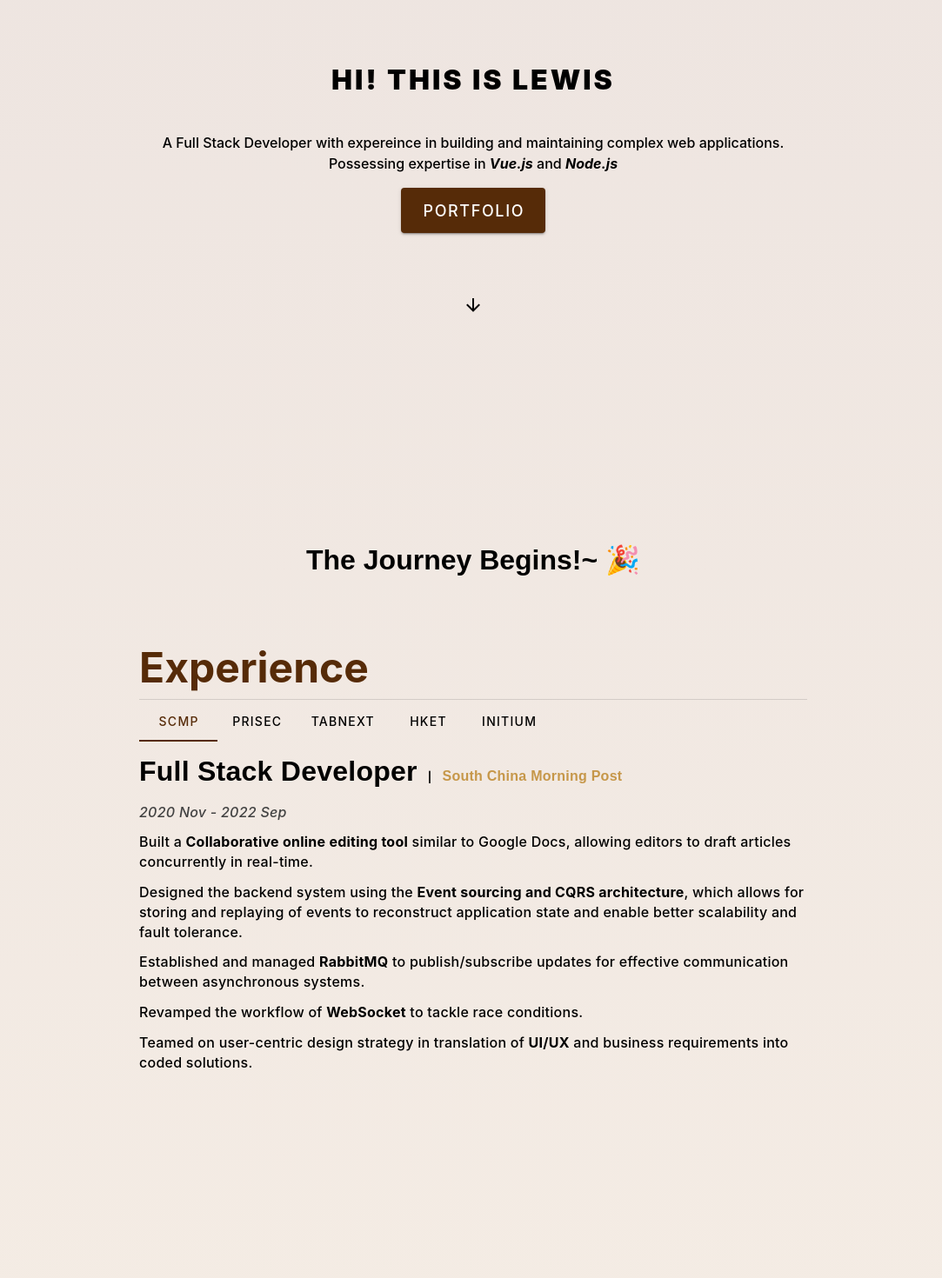
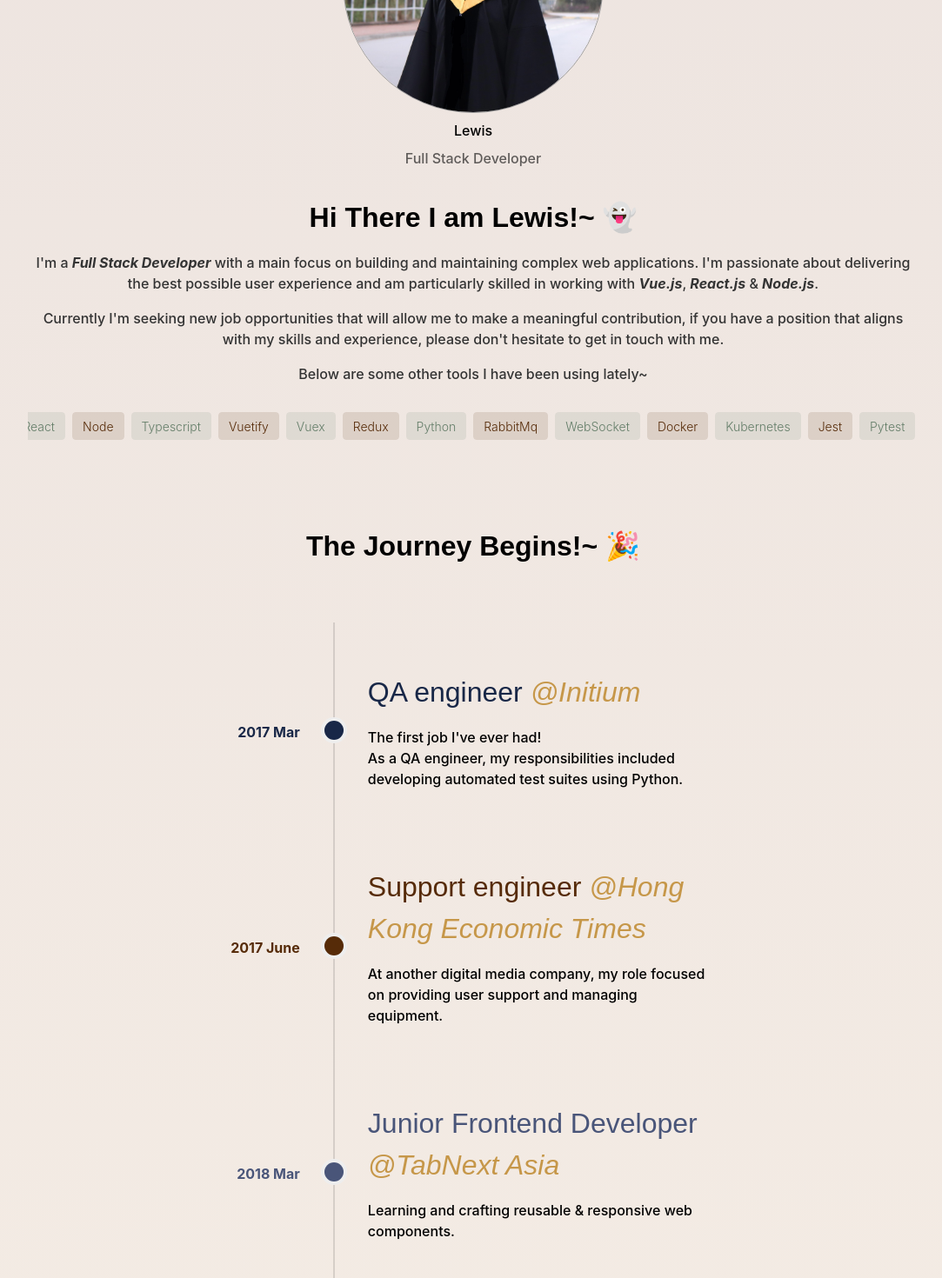
Before and after one commit to HoiPangCHEUNG/hoipangcheung.github.io, a Vue app: page / in a window 1280 px wide. Shown: the part 260-1730 px from the top of the page at 87% size, without its empty margins (96-1179 px from the left). Built offline with nearby package versions, Linux system fonts and the light colour scheme.

Commit message:
feat: revamp sections

```diff
--- a/src/components/sections/AboutSection.vue
+++ /dev/null
@@ -1,123 +0,0 @@
-<template>
-  <div id="AboutContainer">
-    <div class="PersonalInfoContent">
-      <h1 class="Title">About Me</h1>
-      <v-divider />
-      <div class="BackgroundAndSkills">
-        <div>
-          <p v-for="(content, index) in intro" class="Background" v-html="content" :key="index"></p>
-        </div>
-        <div>
-          <v-chip-group>
-            <v-chip
-              v-for="(item, index) in techStacks"
-              class="ma-2 Chip"
-              :key="index"
-              color="success"
-              label
-            >
-              {{ item }}
-            </v-chip>
-          </v-chip-group>
-        </div>
-      </div>
-    </div>
-  </div>
-</template>
-
-<script lang="ts" setup>
-const intro = [
-  'Hi there, Welcome to my space, I am Lewis, a <b>Full Stack Developer</b> who loves solving problem and crafting tools.',
-  'Currently I am building a <b>real-time transit application</b> that provides estimated arrival times (ETA) for <b>TTC buses and streetcars</b>, Make sure to check it out!',
-  'Here are some of the Tech Stacks I have been using lately.'
-]
-
-const techStacks = [
-  'Vue.js',
-  'React.js',
-  'Node.js',
-  'Typescript',
-  'Python',
-  'RabbitMq',
-  'WebSocket',
-  'MongoDB',
-  'Mysql',
-  'Docker',
-  'Kubernetes',
-  'Jest',
-  'Pytest',
-  'Google Analytics',
-  'Vuetify',
-  'Vuex',
-  'Event-Sourcing',
-  'CQRS'
-]
-</script>
-
-<style scoped>
-#AboutContainer {
-  min-height: 100vh;
-  /* justify-content: center; */
-  align-items: center;
-  display: flex;
-  flex-direction: column;
-}
-
-p {
-  margin-bottom: 12px;
-}
-
-.BackgroundAndSkills {
-  display: grid;
-  grid-template-columns: 1fr 1fr;
-  grid-gap: 2rem;
-  padding-top: 16px;
-}
-
-.PersonalInfoContent {
-  width: 60%;
-}
-
-.Title {
-  width: 100%;
-  text-align: end;
-}
-
-h1 {
-  font-size: 48px;
-  color: #562b08;
-}
-
-.Chip {
-  pointer-events: none;
-  font-weight: 500;
-}
-
-@media (min-width: 1281px) {
-  #AboutContainer {
-    min-height: 80vh;
-  }
-}
-
-@media (max-width: 1280px) {
-  #AboutContainer {
-    min-height: 110vh;
-  }
-}
-
-@media (max-width: 980px) {
-  .BackgroundAndSkills {
-    grid-template-columns: 1fr;
-    grid-gap: 1rem;
-  }
-  .PersonalInfoContent {
-    width: 80%;
-  }
-}
-
-@media (max-width: 500px) {
-  #AboutContainer {
-    min-height: 120vh;
-  }
-}
-</style>
--- a/src/components/sections/ExperienceSection.vue
+++ b/src/components/sections/ExperienceSection.vue
@@ -1,202 +1,122 @@
 <template>
   <div id="ExperienceContainer">
-    <v-card class="elevation-0 ExperienceContent" color="transparent">
-      <h1>Experience</h1>
-      <v-divider />
-      <div :class="stylesAttrs.classAttrs">
-        <v-tabs v-model="tab" :direction="stylesAttrs.direction" color="#562B08" show-arrows>
-          <v-tab
-            v-for="jobDetail in jobDetails"
-            :key="jobDetail.shortName"
-            :value="jobDetail.shortName"
-          >
-            {{ jobDetail.shortName }}
-          </v-tab>
-        </v-tabs>
-        <v-window class="elevation-0" v-model="tab">
-          <v-window-item
-            v-for="jobDetail in jobDetails"
-            :key="jobDetail.shortName"
-            :value="jobDetail.shortName"
-          >
-            <v-card color="transparent" flat>
-              <v-card-text>
-                <div class="roleDetails">
-                  <h2>{{ jobDetail.jobTitle }}</h2>
-                  <h3>|</h3>
-                  <h2 class="companyTitle" @click="handleOpenNewTabClick(jobDetail.url)">
-                    {{ jobDetail.fullName }}
-                  </h2>
-                </div>
-                <p class="jobDuration">{{ jobDetail.duration }}</p>
-
-                <p v-for="(duty, index) in jobDetail.duties" v-html="duty" :key="index"></p>
-              </v-card-text>
-            </v-card>
-          </v-window-item>
-        </v-window>
-      </div>
-    </v-card>
+    <v-timeline class="Timeline" truncate-line="end" :side="getSide">
+      <v-timeline-item v-for="(info, i) in infos" :key="i" :dot-color="info.color" size="small">
+        <template v-slot:opposite>
+          <div
+            :class="`pt-1 headline font-weight-bold`"
+            :style="getStyle(info.color)"
+            v-text="info.year"
+          />
+        </template>
+        <div class="Content">
+          <h2
+            :class="`headline font-weight-light mb-4`"
+            :style="getStyle(info.color)"
+            v-html="info.title"
+          />
+          <p v-html="info.event" />
+        </div>
+      </v-timeline-item>
+    </v-timeline>
   </div>
 </template>
 
-<script lang="ts" setup>
-import { handleOpenNewTabClick } from '@/utils/url'
-import { computed, ref } from 'vue'
+<script setup lang="ts">
+import { cuhk, hket, initium, prisec, scmp, tabNext } from '@/constant/link'
+import { computed } from 'vue'
 
 const props = defineProps<{ isSmallScreen: boolean }>()
 
-const stylesAttrs = computed(() => {
-  const direction: 'horizontal' | 'vertical' | undefined = props.isSmallScreen
-    ? 'horizontal'
-    : 'vertical'
-
-  const classAttrs = props.isSmallScreen ? '' : 'd-flex flex-row'
-  return { classAttrs, direction }
+const getSide = computed(() => {
+  return props.isSmallScreen ? 'end' : undefined
 })
 
-const jobDetails = [
+const getStyle = (color: string) => {
+  return `color: ${color}`
+}
+
+const getLink = (url: string, title: string) => {
+  return `<a href="${url}" target="_blank">@${title}</a>`
+}
+
+const infos = [
   {
-    shortName: 'SCMP',
-    value: 1,
-    fullName: 'South China Morning Post',
-    duration: '2020 Nov - 2022 Sep',
-    jobTitle: 'Full Stack Developer',
-    url: 'https://www.scmp.com/',
-    duties: [
-      'Built a <b>Collaborative online editing tool</b> similar to Google Docs, allowing editors to draft articles concurrently in real-time.',
-      'Designed the backend system using the <b>Event sourcing and CQRS architecture</b>, which allows for storing and replaying of events to reconstruct application state and enable better scalability and fault tolerance.',
-      'Established and managed <b>RabbitMQ</b> to publish/subscribe updates for effective communication between asynchronous systems.',
-      'Revamped the workflow of <b>WebSocket</b> to tackle race conditions.',
-      'Teamed on user-centric design strategy in translation of <b>UI/UX</b> and business requirements into coded solutions.'
-    ]
+    year: '2017 Mar',
+    title: `QA engineer ${getLink(initium, 'Initium')}`,
+    event: `The first job I've ever had!<br/>As a QA engineer, my responsibilities included developing automated test suites using Python.`,
+    color: '#182747'
   },
   {
-    shortName: 'Prisec',
-    value: 2,
-    fullName: 'Prisec Limited',
-    duration: '2019 Jan - 2020 Oct',
-    jobTitle: 'Software Developer',
-    url: 'https://prisec.co/',
-    duties: [
-      'Developed an authenticator on top of <b>OIDC protocol</b> for hassle-free registration and login, while maintaining user anonymity.',
-      'Implemented a highly efficient Python WebCrawler capable of automatically fetching and filtering <b>millions of rows of targeted data daily</b>, allowing for easy analysis and processing.',
-      'Desgined and built a peer-2-peer trading application with <b>gRpc and Flutter</b> from scratch'
-    ]
+    year: '2017 June',
+    title: `Support engineer ${getLink(hket, 'Hong Kong Economic Times')}`,
+    event:
+      'At another digital media company, my role focused on providing user support and managing equipment.',
+    color: '#562b08'
   },
   {
-    shortName: 'TabNext',
-    value: 3,
-    fullName: 'TabNext Asia',
-    duration: '2018 March - 2018 Dec',
-    jobTitle: 'Junior Front-end Developer',
-    url: 'https://www.tabnext.asia/',
-    duties: [
-      'Developed and maintained <b>user-friendly front-end interfaces</b> for web applications, with a focus on usability, accessibility, and performance.',
-      'Collaborated with the development team to design and implement user interfaces that meet <b>business requirements</b> and adhere to design standards.',
-      'Implemented <b>responsive design principles</b> to ensure that web applications function smoothly across all devices and screen sizes.'
-    ]
+    year: '2018 Mar',
+    title: `Junior Frontend Developer ${getLink(tabNext, 'TabNext Asia')}`,
+    event: 'Learning and crafting reusable & responsive web components.',
+    color: '#495579'
   },
   {
-    shortName: 'HKET',
-    value: 4,
-    fullName: 'Hong Kong Economic Times',
-    duration: '2017 June - 2017 Aug',
-    jobTitle: 'IT support Engineer',
-    url: 'https://www.hket.com/',
-    duties: [
-      'Wrote <b>Bash scripts</b> to automate tasks, such as remote access control and device maintenance, improving efficiency.',
-      'Investigated and resolves technical issues reported by end-users.',
-      'Provided <b>Level 1 technical support</b> to end-users via phone, email, or in-person, ensuring timely resolution of issues and minimal downtime.',
-      'Installed and configured software applications and hardware devices'
-    ]
+    year: '2019 Jan',
+    title: `Software Developer ${getLink(prisec, 'Prisec')}`,
+    event: 'Developed an authenticator application on top of the OIDC protocol.',
+    color: '#182747'
   },
   {
-    shortName: 'Initium',
-    value: 5,
-    fullName: 'Initium Media',
-    duration: '2017 Mar - 2017 Aug',
-    jobTitle: 'QA Engineer',
-    url: 'https://theinitium.com/',
-    duties: [
-      'Developed automated test suites in <b>Python</b> to test RESTful APIs, reducing the time and effort required for manual testing.',
-      'Analyzed new features and changes to existing features, and wrote test cases to ensure proper functionality and regression testing.',
-      'Tracked and managed defects using <b>Jira</b>, including creating and assigning tickets, monitoring resolution status, and verifying fixes.'
-    ]
+    year: '2019 Nov',
+    title: `Graduation ${getLink(cuhk, 'CUHK')}`,
+    event: 'Officially graduated = ] 🚀  <br/>Thanks Google & my fellow groupmates',
+    color: '#562b08'
+  },
+  {
+    year: '2020 Nov',
+    title: `Full Stack Developer ${getLink(scmp, 'South China Morning Post')}`,
+    event:
+      'Designed and built a customized collaborative online editing system similar to Google Docs.',
+    color: '#495579'
   }
 ]
-const tab = ref('one')
 </script>
 
 <style scoped>
-.jobDuration {
-  font-style: italic;
-  color: #424242;
+#ExperienceContainer {
+  min-height: 100vh;
+  justify-content: center;
+  align-items: center;
+  display: flex;
+  flex-direction: column;
+  margin-bottom: 64px;
 }
 
-.roleDetails {
-  display: flex;
-  flex-wrap: wrap;
-  align-items: baseline;
+.Timeline {
+  width: 95%;
 }
 
-.companyTitle {
-  color: #c69749;
-  cursor: pointer;
-  font-size: 16px;
-}
-
-h1 {
-  font-size: 48px;
-  color: #562b08;
+.Content {
+  max-width: 400px;
 }
 
 h2 {
-  padding: 12px 12px 12px 0px;
-}
-
-h3 {
-  padding-right: 12px;
+  margin-top: 32px;
 }
 
 p {
-  padding-bottom: 12px;
-  font-size: 16px;
-}
-
-.v-card-text {
-  padding: 0rem;
-}
-.v-slide-group {
-  min-width: 120px;
-}
-
-#ExperienceContainer {
-  min-height: 100vh;
-  width: 100%;
-  display: flex;
-  justify-content: center;
-}
-
-.ExperienceContent {
-  width: 60%;
-}
-
-@media (min-width: 1281px) {
-  #ExperienceContainer {
-    min-height: 80vh;
-  }
+  margin-bottom: 32px;
 }
 
 @media (max-width: 1280px) {
   #ExperienceContainer {
-    min-height: 110vh;
+    margin-bottom: 64px;
   }
 }
 
-@media (max-width: 980px) {
-  .ExperienceContent {
-    width: 80%;
+@media (max-width: 680px) {
+  h2 {
+    font-size: 24px;
   }
 }
 </style>
--- a/src/components/sections/LandingSection.vue
+++ b/src/components/sections/LandingSection.vue
@@ -1,98 +1,193 @@
 <template>
   <div id="LandingContainer">
-    <div class="LandingContent">
-      <h1>HI! THIS IS LEWIS</h1>
-      <div class="SubTitle">
-        <p v-for="(content, index) in contents" v-html="content" :key="index"></p>
+    <v-card color="transparent" class="ProfileCard mx-auto elevation-0" rounded="0">
+      <div class="Avatar">
+        <v-avatar variant="outlined" color="grey" size="300" rounded="50">
+          <v-img class="Propic" cover :src="propic" />
+        </v-avatar>
+        <p v-html="avatar.name" />
+        <p class="Profession" v-html="avatar.profession" />
       </div>
-      <BaseButton
-        class="PortfolioButton"
-        color="#562B08"
-        name="Portfolio"
-        size="x-large"
-        @click="handleGotoClick('PortfolioContainer')"
-      ></BaseButton>
-      <v-icon class="arrow-down-icon"> mdi-arrow-down </v-icon>
-    </div>
+
+      <div class="Background">
+        <h2 class="Title" v-html="profile.title" />
+        <p
+          class="Contents"
+          v-for="(content, index) in profile.contents"
+          v-html="content"
+          :key="index"
+        />
+        <div>
+          <v-chip-group class="ChipGroup">
+            <v-chip
+              v-for="(item, index) in techStacks"
+              class="Chip"
+              :class="getClass(index)"
+              :key="index"
+              label
+            >
+              {{ item }}
+            </v-chip>
+          </v-chip-group>
+        </div>
+      </div>
+    </v-card>
   </div>
 </template>
 
 <script lang="ts" setup>
-import { handleGotoClick } from '@/utils/url'
+import propic from '@/assets/propic.jpeg'
 
-import BaseButton from '../base/BaseButton.vue'
+const getClass = (index: number) => {
+  return [index % 2 === 0 ? 'DarkChip' : 'LightChip']
+}
 
-const contents = [
-  ' A Full Stack Developer with expereince in building and maintaining complex web applications.',
-  'Possessing expertise in <b><i>Vue.js</i></b> and <b><i>Node.js</i></b>'
+const avatar = { name: 'Lewis', profession: 'Full Stack Developer' }
+
+const techStacks = [
+  'MongoDB',
+  'Express',
+  'Vue',
+  'React',
+  'Node',
+  'Typescript',
+  'Vuetify',
+  'Vuex',
+  'Redux',
+  'Python',
+  'RabbitMq',
+  'WebSocket',
+  'Docker',
+  'Kubernetes',
+  'Jest',
+  'Pytest',
+  'Google Analytics',
+  'Event-Sourcing',
+  'CQRS'
 ]
+
+const profile = {
+  title: 'Hi There I am Lewis!~ 👻',
+  contents: [
+    `I'm a <b><i>Full Stack Developer</b></i> with a main focus on building and maintaining complex web applications. I'm passionate about delivering the best possible user experience and am particularly skilled in working with <b><i>Vue.js</b></i>, <b><i>React.js</b></i> & <b><i>Node.js</b></i>.`,
+    `Currently I'm seeking new job opportunities that will allow me to make a meaningful contribution, if you have a position that aligns with my skills and experience, please don't hesitate to get in touch with me.`,
+    'Below are some other tools I have been using lately~'
+  ]
+}
 </script>
 
 <style scoped>
 #LandingContainer {
   min-height: 100vh;
-  display: flex;
   justify-content: center;
   align-items: center;
+  display: flex;
   flex-direction: column;
 }
 
-.SubTitle {
-  margin-top: 36px;
-  text-align: center;
+.ProfileCard {
+  width: 60%;
+  display: flex;
+  flex-direction: row;
+  gap: 4rem;
 }
 
-.PortfolioButton {
-  margin-top: 16px;
-  color: #eeeeee;
+.Chip {
+  font-weight: 300;
+  margin: 8px 8px 8px 0px;
+  cursor: default;
 }
 
-.LandingContent {
-  width: 80%;
-  display: flex;
-  align-items: center;
-  justify-content: center;
-  flex-direction: column;
+.Chip:hover {
+  transform: translateY(-4px);
+  transition: all 0.2s ease-in-out;
 }
 
-h1 {
-  letter-spacing: 3px;
-  font-weight: 900;
+.Chip:not(:hover) {
+  transform: translateY(4px);
+  transition: all 0.2s ease-in-out;
 }
 
-h3 {
-  margin-top: 16px;
-  text-align: end;
-  font-style: italic;
-  font-weight: 300;
+.Propic:hover {
+  transition: all 0.2s ease-in-out;
+  transform: scale(1.3);
 }
 
-@media (max-width: 400px) {
-  h1 {
-    letter-spacing: 1px;
+.Propic:not(:hover) {
+  transition: all 0.2s ease-in-out;
+  transform: scale(1);
+}
+
+.DarkChip {
+  color: #562b08;
+}
+
+.LightChip {
+  color: #647e68;
+}
+
+.Background {
+  display: flex;
+  flex-direction: column;
+  gap: 16px;
+  justify-content: center;
+}
+.Contents {
+  color: #333333;
+}
+
+.Title {
+  font-size: 32px;
+  font-family: Arial;
+  font-weight: 600;
+}
+.Avatar {
+  display: flex;
+  flex-direction: column;
+  align-items: center;
+  gap: 8px;
+  margin-top: 64px;
+}
+
+.Profession {
+  opacity: 0.6;
+}
+
+@media (max-width: 1500px) {
+  .ProfileCard {
+    width: 80%;
   }
 }
 
 @media (max-width: 1280px) {
   #LandingContainer {
-    min-height: 110vh;
+    justify-content: center;
+    align-items: center;
+    display: flex;
+    flex-direction: column;
+    margin-bottom: 64px;
+  }
+  .ProfileCard {
+    flex-direction: column;
+    gap: 2rem;
+  }
+
+  .Background {
+    align-items: center;
+    text-align: center;
+  }
+
+  .ChipGroup {
+    justify-content: center;
   }
 }
 
-.arrow-down-icon {
-  animation: arrowDown 2s infinite;
-  top: 64px;
-}
-
-@keyframes arrowDown {
-  0% {
-    transform: translateY(0);
+@media (max-width: 980px) {
+  .ProfileCard {
+    width: 90%;
   }
-  50% {
-    transform: translateY(10px);
-  }
-  100% {
-    transform: translateY(0);
+  .Avatar {
+    margin-top: 64px;
   }
 }
 </style>
--- a/src/components/sections/PortfolioSection.vue
+++ b/src/components/sections/PortfolioSection.vue
@@ -1,15 +1,13 @@
 <template>
   <div id="PortfolioContainer">
     <div class="PortfolioContent">
-      <h1 class="Title">Personal Portfolio</h1>
-      <v-divider />
       <div>
         <BaseProjectInfo
           v-for="(project, index) in projects"
           v-bind="project"
           :key="index"
           :shdReverse="shdReverse(index)"
-        ></BaseProjectInfo>
+        />
       </div>
     </div>
   </div>
--- /dev/null
+++ b/src/constant/link.ts
@@ -0,0 +1,9 @@
+export const github = 'https://github.com/hoipangcheung'
+export const linkedIn = 'https://www.linkedin.com/in/hoipangcheung/'
+export const gmail = 'hoipang1e06@gmail.com'
+export const scmp = 'https://www.scmp.com/'
+export const initium = 'https://theinitium.com/'
+export const hket = 'https://www.hket.com/'
+export const prisec = 'https://prisec.co/'
+export const tabNext = 'https://www.tabnext.asia/'
+export const cuhk = 'https://www.cuhk.edu.hk/english/index.html'
--- a/src/constant/socialMediaLinks.ts
+++ /dev/null
@@ -1,3 +0,0 @@
-export const github = 'https://github.com/hoipangcheung'
-export const linkedIn = 'https://www.linkedin.com/in/hoipangcheung/'
-export const gmail = 'hoipang1e06@gmail.com'
```
Also changed, not shown: 1 other file (tests, documents, lock files or other folders).
